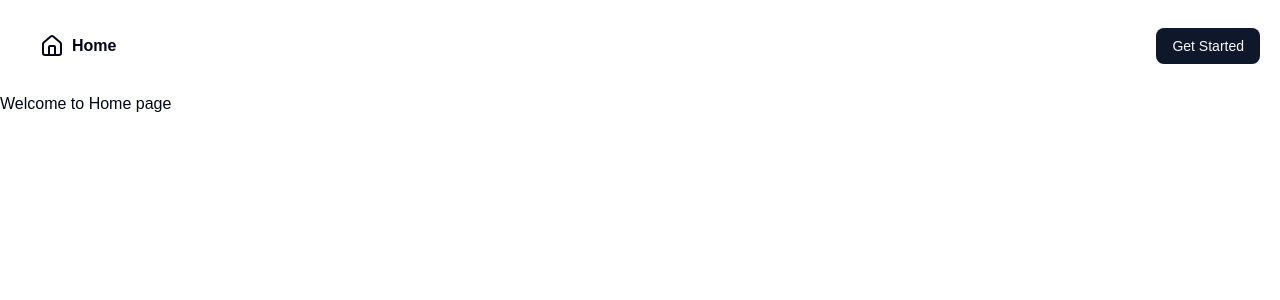
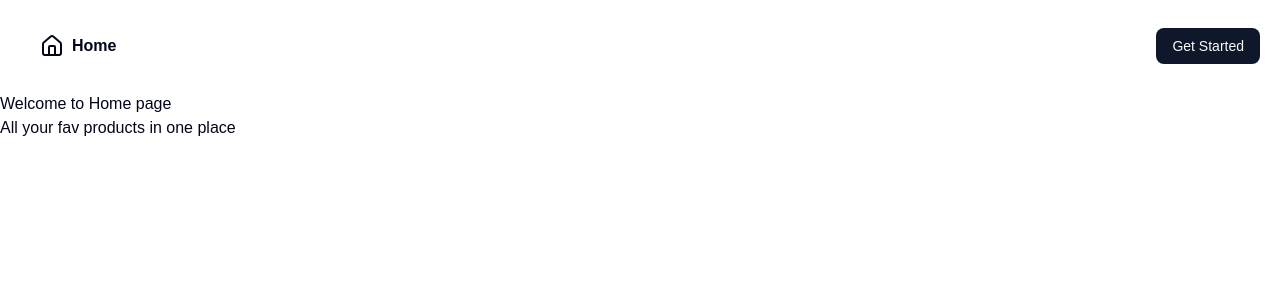
Before and after one commit to Manpreet-Singh-2004/Igram, a Next.js app: page / in a window 1280 px wide. Shown: the top 300 px of the page. Built offline with nearby package versions, Linux system fonts and the light colour scheme; no server answers.

Commit message:
Updated Home Page

```diff
--- a/app/page.tsx
+++ b/app/page.tsx
@@ -2,6 +2,9 @@
 
 export default function Home(){
     return(
-        <h1>Welcome to Home page</h1>
+        <div>
+            <h1>Welcome to Home page</h1>
+            <h2>All your fav products in one place</h2>
+        </div>
     )
 }
```
